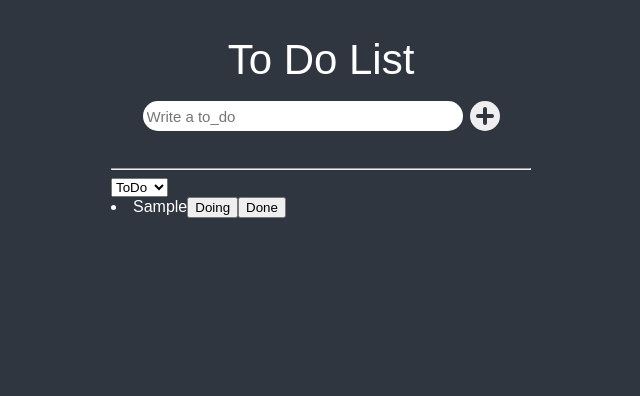
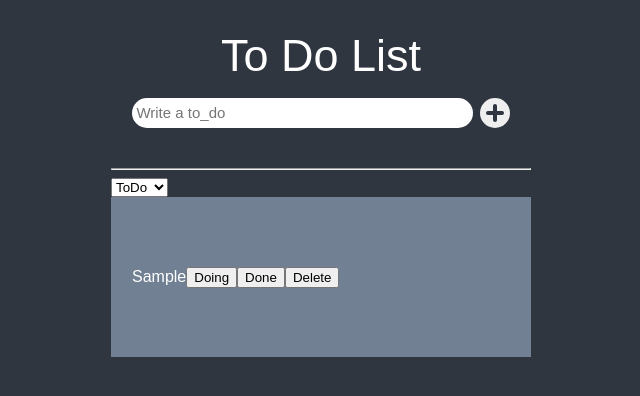
Before and after one commit to YuchanJung/todolist, a React (Create React App) app: page / in a window 1280 px wide. Both pictures are taken after typing "Sample" into the empty fields and a click on the button 803 px from the left and 116 px from the top of the page. Shown: the top 396 px of the page, without its empty margins (319-959 px from the left). Built offline with nearby package versions, Linux system fonts and the light colour scheme.

Commit message:
make delete button, changing whole style

```diff
--- a/src/components/CreateToDo.tsx
+++ b/src/components/CreateToDo.tsx
@@ -4,13 +4,15 @@ import styled from "styled-components";
 import { categoryState, toDosState } from "../atom";
 
 const InputContainer = styled.div`
+  width: 90%;
+  height: 50px;
   form {
     display: flex;
     justify-content: center;
     align-items: center;
     margin: 5px 0px;
     input {
-      width: 40vh;
+      width: 90%;
       height: 30px;
       font-size: 15px;
       -webkit-border-radius: 15px;
@@ -19,6 +21,9 @@ const InputContainer = styled.div`
       border-color: transparent;
       margin-right: 7px;
     }
+  }
+  span {
+    font-size: 12px;
   }
 `;
 
--- /dev/null
+++ b/src/components/SelectCategory.tsx
@@ -0,0 +1,18 @@
+import { useRecoilState } from "recoil";
+import { Categories, categoryState } from "../atom";
+
+function SelectCategory() {
+  const [category, setCategory] = useRecoilState(categoryState);
+  const onInput = (event: React.FormEvent<HTMLSelectElement>) => {
+    setCategory(event.currentTarget.value as Categories);
+  };
+  return (
+    <select value={category} onInput={onInput}>
+      <option value={Categories.TO_DO}>ToDo</option>
+      <option value={Categories.DOING}>Doing</option>
+      <option value={Categories.DONE}>Done</option>
+    </select>
+  );
+}
+
+export default SelectCategory;
--- a/src/components/ToDo.tsx
+++ b/src/components/ToDo.tsx
@@ -1,6 +1,11 @@
 import React from "react";
 import { useSetRecoilState } from "recoil";
+import styled from "styled-components";
 import { Categories, IToDo, toDosState } from "../atom";
+
+const ToDoContainer = styled.div`
+  width: 90%;
+`;
 
 function ToDo({ text, category, id }: IToDo) {
   const setToDos = useSetRecoilState(toDosState);
@@ -11,15 +16,21 @@ function ToDo({ text, category, id }: IToDo) {
     setToDos((oldToDos) => {
       const targetIndex = oldToDos.findIndex((toDo) => toDo.id === id);
       const newToDo = { text, id, category: name as Categories };
-      return [
-        ...oldToDos.slice(0, targetIndex),
-        newToDo,
-        ...oldToDos.slice(targetIndex + 1),
-      ];
+      // console.log(newToDo) -> error handling
+      return name !== "DELETE"
+        ? [
+            ...oldToDos.slice(0, targetIndex),
+            newToDo,
+            ...oldToDos.slice(targetIndex + 1),
+          ]
+        : [
+            ...oldToDos.slice(0, targetIndex),
+            ...oldToDos.slice(targetIndex + 1),
+          ];
     });
   };
   return (
-    <li>
+    <ToDoContainer>
       <span>{text}</span>
       {category !== Categories.TO_DO && (
         <button name={Categories.TO_DO} onClick={onClick}>
@@ -36,7 +47,10 @@ function ToDo({ text, category, id }: IToDo) {
           Done
         </button>
       )}
-    </li>
+      <button name="DELETE" onClick={onClick}>
+        Delete
+      </button>
+    </ToDoContainer>
   );
 }
 
--- a/src/components/ToDoList.tsx
+++ b/src/components/ToDoList.tsx
@@ -3,6 +3,7 @@ import { useRecoilState, useRecoilValue } from "recoil";
 import styled from "styled-components";
 import { Categories, categoryState, toDosSelector } from "../atom";
 import CreateToDo from "./CreateToDo";
+import SelectCategory from "./SelectCategory";
 import ToDo from "./ToDo";
 
 const Container = styled.div`
@@ -19,25 +20,22 @@ const Header = styled.header`
 `;
 
 const Title = styled.h1`
-  font-size: 42px;
+  font-size: 45px;
   margin: 15px 0px;
 `
 
-const ToDoContainer = styled.div`
+const Body = styled.div`
+  min-height: 20vh;
   display: flex;
-  div {
-    text-align: center;
-    width: 250px;
-  }
+  flex-direction: column;
+  justify-content: center;
+  align-items: center;
+  background-color: ${props => props.theme.cardBgColor};
 `;
 
-function ToDoList() {
+function WholeList() {
   const toDos = useRecoilValue(toDosSelector);
-  const [category, setCategory] = useRecoilState(categoryState);
-  const onInput = (event:React.FormEvent<HTMLSelectElement>) => {
-    setCategory(event.currentTarget.value as Categories);
-  };
-  console.log(category);
+  console.log(toDos);
   return (
     <Container>
       <Header>
@@ -45,16 +43,14 @@ function ToDoList() {
         <CreateToDo />
       </Header>
       <hr />
-      <select value={category} onInput={onInput}>
-        <option value={Categories.TO_DO}>ToDo</option>
-        <option value={Categories.DOING}>Doing</option>
-        <option value={Categories.DONE}>Done</option>
-      </select>
-      {toDos.map((toDo) => (
-        <ToDo key={toDo.id} {...toDo} />
-      ))}
+      <SelectCategory />
+      <Body>
+        {toDos.map((toDo) => (
+          <ToDo key={toDo.id} {...toDo} />
+        ))}
+      </Body>
     </Container>
   );
 }
 
-export default ToDoList;
+export default WholeList;
--- a/src/theme.ts
+++ b/src/theme.ts
@@ -4,7 +4,7 @@ export const darkTheme: DefaultTheme = {
     bgColor: "#2f3640",
     textColor: "white",
     accentColor: "#8c7ae6",
-    cardBgColor: "transparent",
+    cardBgColor: "#718093",
 };
 
 export const lightTheme: DefaultTheme = {
```
